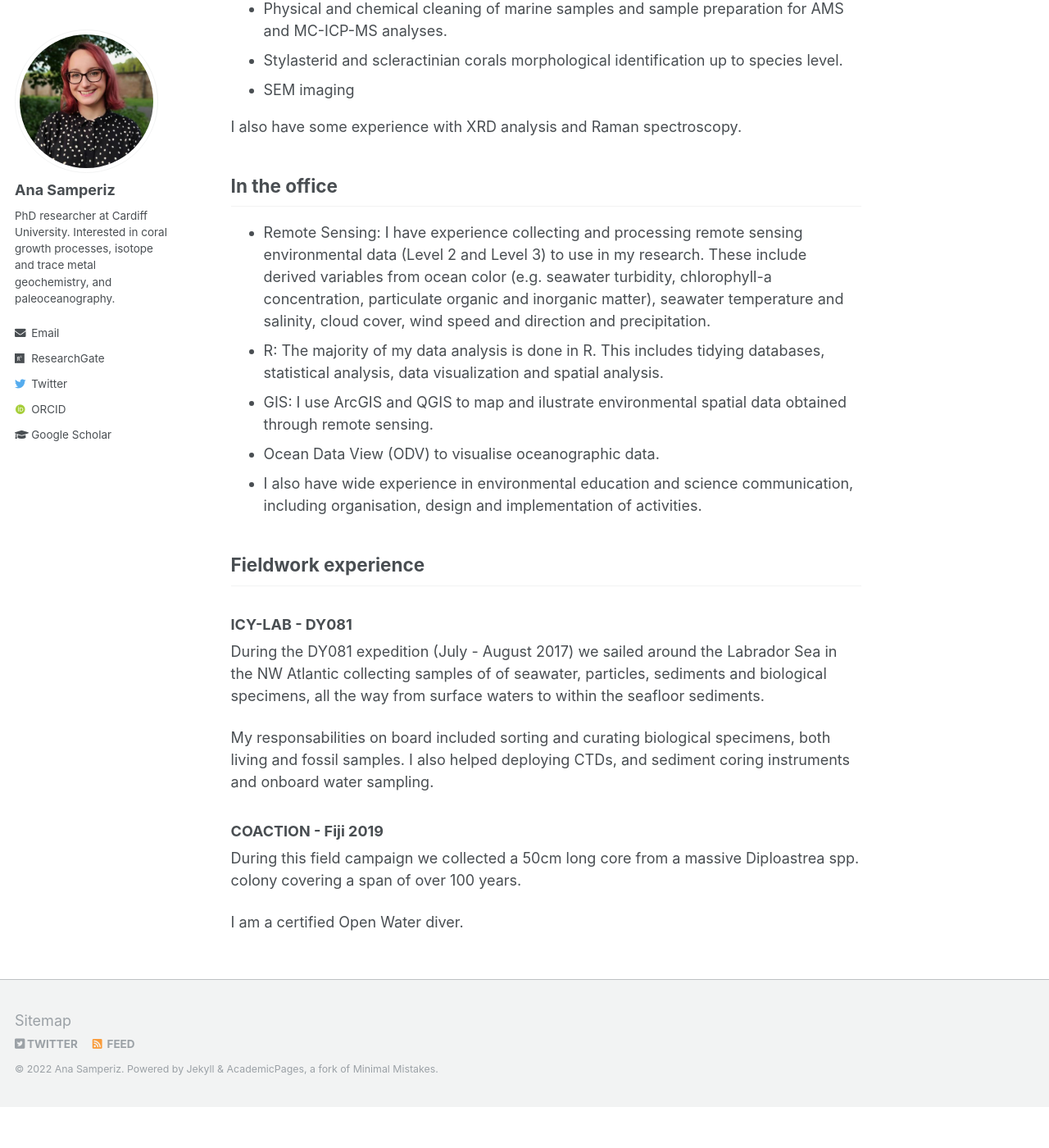
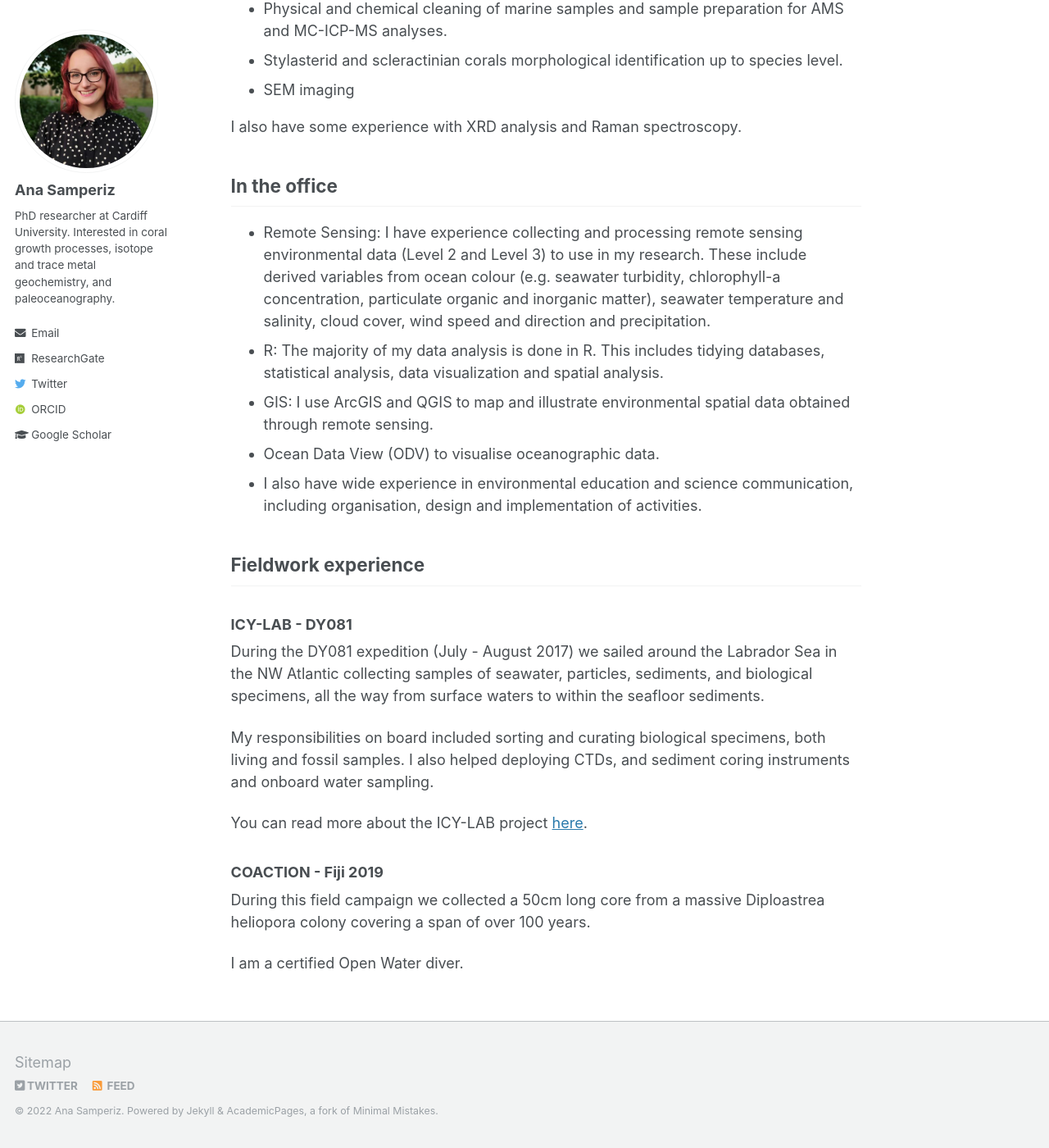
Before and after one commit to anasamperiz/anasamperiz.github.io, a Jekyll site: the page built from _pages/skills.md, in a window 1280 px wide and 1400 px high, scrolled down 498 px. Shown: the whole window at 82% size. Built offline with Jekyll 4.4.1, drawn with Linux system fonts in a browser that asks for light colours; some web fonts are replaced; before the commit the page ends 1848 px from its top, so only the background shows below that; some of the changed text lies outside the part shown.

Commit message:
Update skills.md

```diff
--- a/_pages/skills.md
+++ b/_pages/skills.md
@@ -14,19 +14,21 @@ The primary methodologies and lab-based activities I have aquired during my care
 I also have some experience with XRD analysis and Raman spectroscopy.
 
 ## In the office
-- Remote Sensing: I have experience collecting and processing remote sensing environmental data (Level 2 and Level 3) to use in my research. These include derived variables from ocean color (e.g. seawater turbidity, chlorophyll-a concentration, particulate organic and inorganic matter), seawater temperature and salinity, cloud cover, wind speed and direction and precipitation.
+- Remote Sensing: I have experience collecting and processing remote sensing environmental data (Level 2 and Level 3) to use in my research. These include derived variables from ocean colour (e.g. seawater turbidity, chlorophyll-a concentration, particulate organic and inorganic matter), seawater temperature and salinity, cloud cover, wind speed and direction and precipitation.
 - R: The majority of my data analysis is done in R. This includes tidying databases, statistical analysis, data visualization and spatial analysis.
-- GIS: I use ArcGIS and QGIS to map and ilustrate environmental spatial data obtained through remote sensing.
+- GIS: I use ArcGIS and QGIS to map and illustrate environmental spatial data obtained through remote sensing.
 - Ocean Data View (ODV) to visualise oceanographic data.
 - I also have wide experience in environmental education and science communication, including organisation, design and implementation of activities.
 
 ## Fieldwork experience
 ### ICY-LAB - DY081
-During the DY081 expedition (July - August 2017) we sailed around the Labrador Sea in the NW Atlantic collecting samples of of seawater, particles, sediments and biological specimens, all the way from surface waters to within the seafloor sediments.
+During the DY081 expedition (July - August 2017) we sailed around the Labrador Sea in the NW Atlantic collecting samples of seawater, particles, sediments, and biological specimens, all the way from surface waters to within the seafloor sediments.
 
-My responsabilities on board included sorting and curating biological specimens, both living and fossil samples. I also helped deploying CTDs, and sediment coring instruments and onboard water sampling.
+My responsibilities on board included sorting and curating biological specimens, both living and fossil samples. I also helped deploying CTDs, and sediment coring instruments and onboard water sampling.
+
+You can read more about the ICY-LAB project [here](https://icylab.wordpress.com/).
 
 ### COACTION - Fiji 2019
-During this field campaign we collected a 50cm long core from a massive Diploastrea spp. colony covering a span of over 100 years.
+During this field campaign we collected a 50cm long core from a massive Diploastrea heliopora colony covering a span of over 100 years.
 
 I am a certified Open Water diver.
```
Also changed, not shown: other parts of _pages/skills.md (+1 -1 lines).
